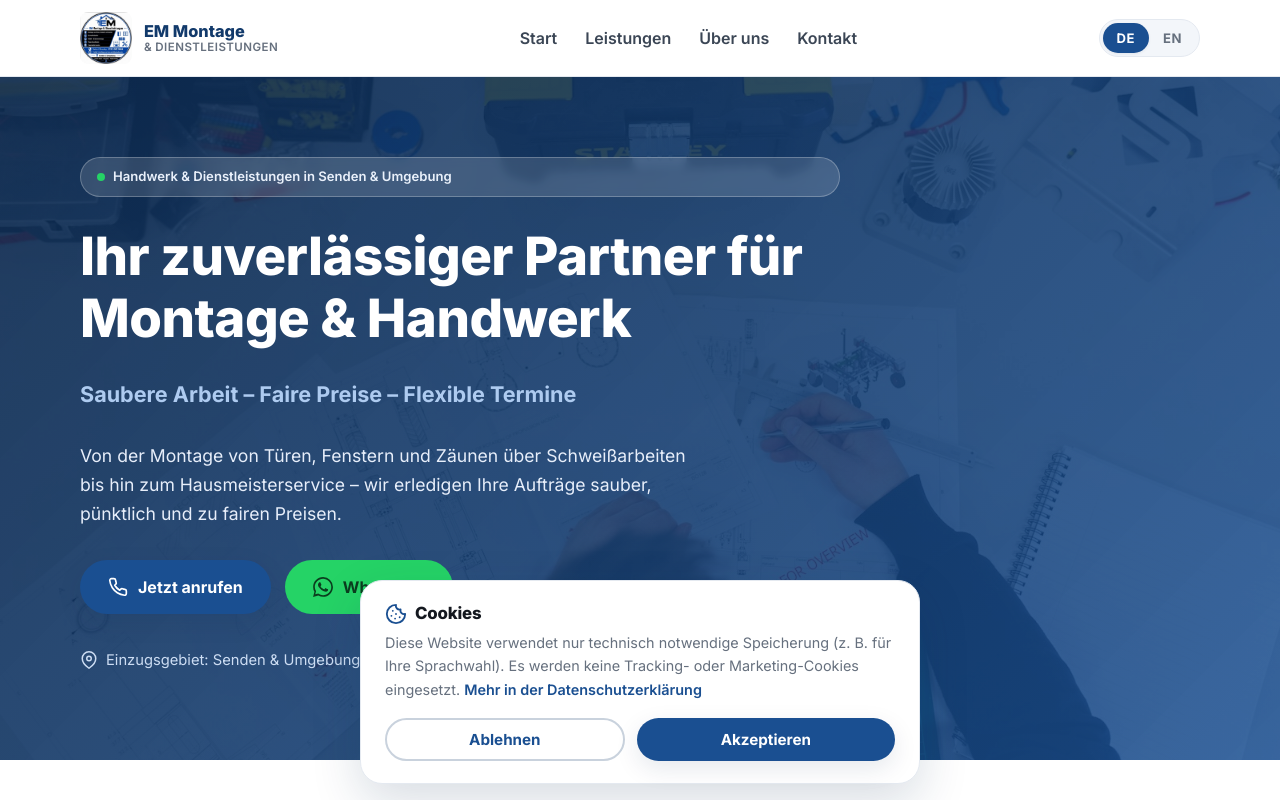
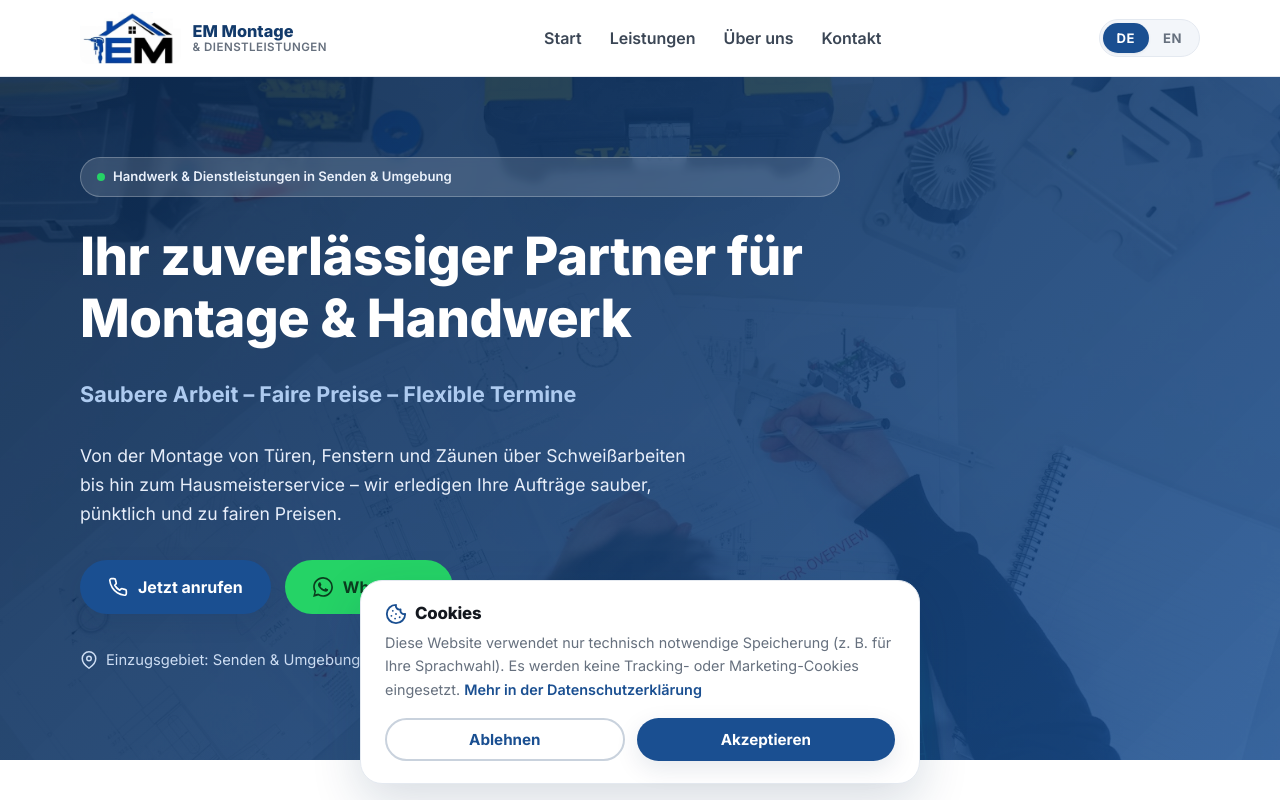
Before and after one commit to stuttgarterwebsite2026-source/EM_Montage, a plain HTML site: page index.html in a window 1280 px wide. Shown: the top 800 px of the page. Drawn offline with Linux system fonts and the light colour scheme.

Commit message:
feat: neues EM-Logo (Haus + Bohrmaschine) in Navbar und Footer

```diff
--- a/index.html
+++ b/index.html
@@ -27,7 +27,7 @@
         <a class="brand" href="#start" aria-label="EM Montage & Dienstleistungen – Startseite">
           <img
             class="brand__logo"
-            src="assets/img/EM_logo.png"
+            src="assets/img/EM_Montage_logo.png"
             alt="EM Montage & Dienstleistungen Logo"
           />
           <span class="brand__text">
@@ -356,7 +356,7 @@
       <div class="container">
         <div class="footer-grid">
           <div class="footer-col footer-brand">
-            <img class="footer-brand__logo" src="assets/img/EM_logo.png" alt="EM Montage & Dienstleistungen Logo" />
+            <img class="footer-brand__logo" src="assets/img/EM_Montage_logo.png" alt="EM Montage & Dienstleistungen Logo" />
             <p class="footer-brand__name">EM Montage &amp; Dienstleistungen</p>
             <p class="footer-brand__tagline" data-i18n="footer.tagline"></p>
           </div>
```
Also changed, not shown: datenschutz.html (+1 -1 lines), impressum.html (+1 -1 lines), assets/img/EM_Montage_logo.png (added), logo/EM_Montage_logo.png (added).
